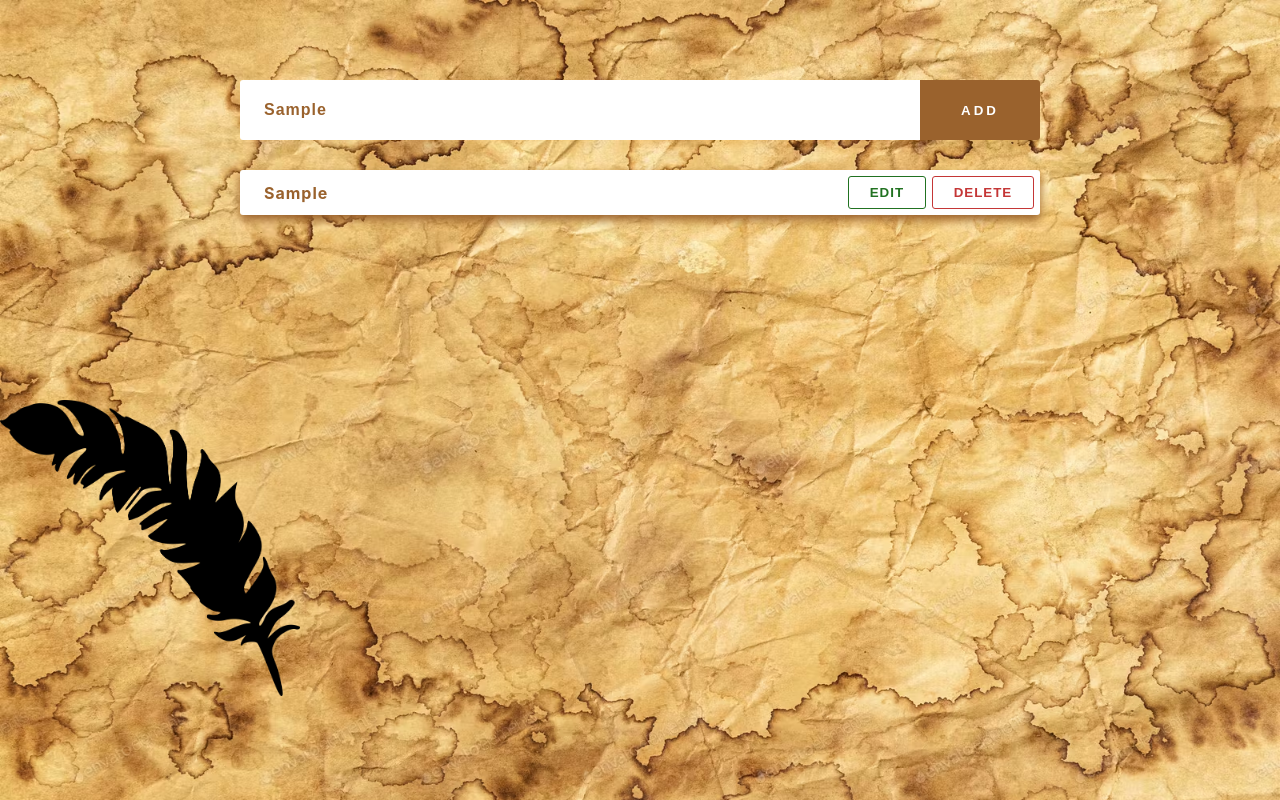
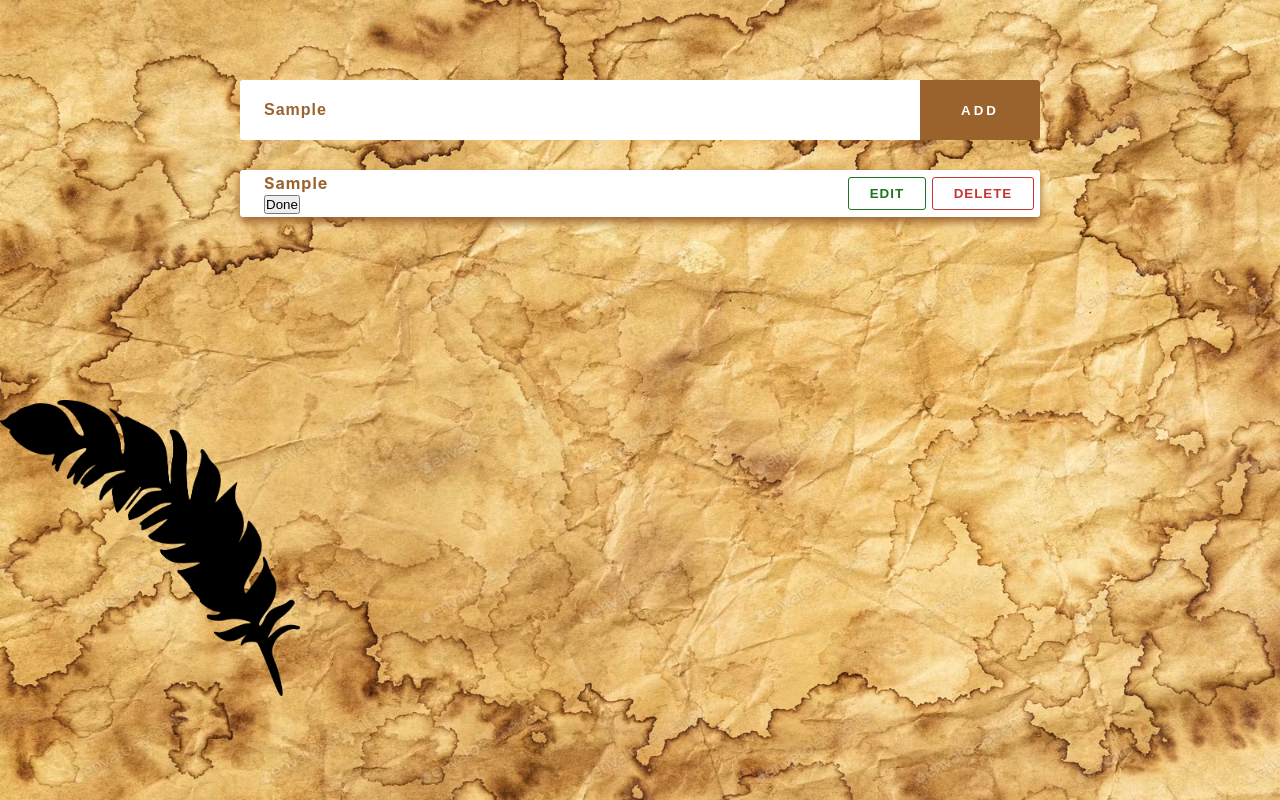
Before and after one commit to react-team-two/toDoList, a React (Create React App) app: page / in a window 1280 px wide. Both pictures are taken after typing "Sample" into the empty fields and a click on the button "ADD". Built offline with nearby package versions, Linux system fonts and the light colour scheme.

Commit message:
Add tow function(editeItem & checkdone) to make edit task

```diff
--- a/src/App.js
+++ b/src/App.js
@@ -80,6 +80,31 @@ class App extends React.Component {
     localStorage.setItem("toDoList", JSON.stringify(filterArr));
   };
 
+  /**Start... Edit Task */
+  editItem =(i)=>{
+    let tasktitle=this.refs["taskName"];
+      tasktitle.setAttribute("contenteditable","true");
+
+      let check = this.refs["doneEdit"];
+      check.style.display='block';
+  }
+  checkDone =(i) =>{
+
+    const listofItem = JSON.parse(localStorage.getItem("toDoList"));
+    const valuetoEdit = listofItem.filter((element,index)=> index ===i);
+
+    let tasktitle=this.refs["taskName"];
+    tasktitle.setAttribute("contenteditable","false");
+    listofItem.splice(listofItem.indexOf(valuetoEdit[0]),1,tasktitle.textContent);
+    localStorage.setItem('toDoList', JSON.stringify(listofItem));
+
+    let check = this.refs["doneEdit"];
+    check.style.display='none';
+
+    this.setState({ tasks: listofItem });
+  }
+/**End... Edit Task */
+
   render() {
     const list = JSON.parse(localStorage?.getItem("toDoList")) || [];
     return (
@@ -103,10 +128,14 @@ class App extends React.Component {
             {list.map((element, index) => (
               <div className="listItem">
                 <div className="box">
-                  <p> {element}</p>
+                   <div>
+                     <p ref="taskName"> {element}</p>
+                     <button className="btnDone" ref="doneEdit" onClick={()=>this.checkDone(index)}>Done</button>
+                   </div>
+
                   <div>
-                    <button className="btnEdit">edit</button>
-                    <button
+                    <button ref='btnEdit' className="btnEdit" onClick={()=> this.editItem(index)}>edit</button>
+                    <button ref='btnDelete'
                       className="btnDelete"
                       onClick={() => this.deleteItem(index)}
                     >
```
